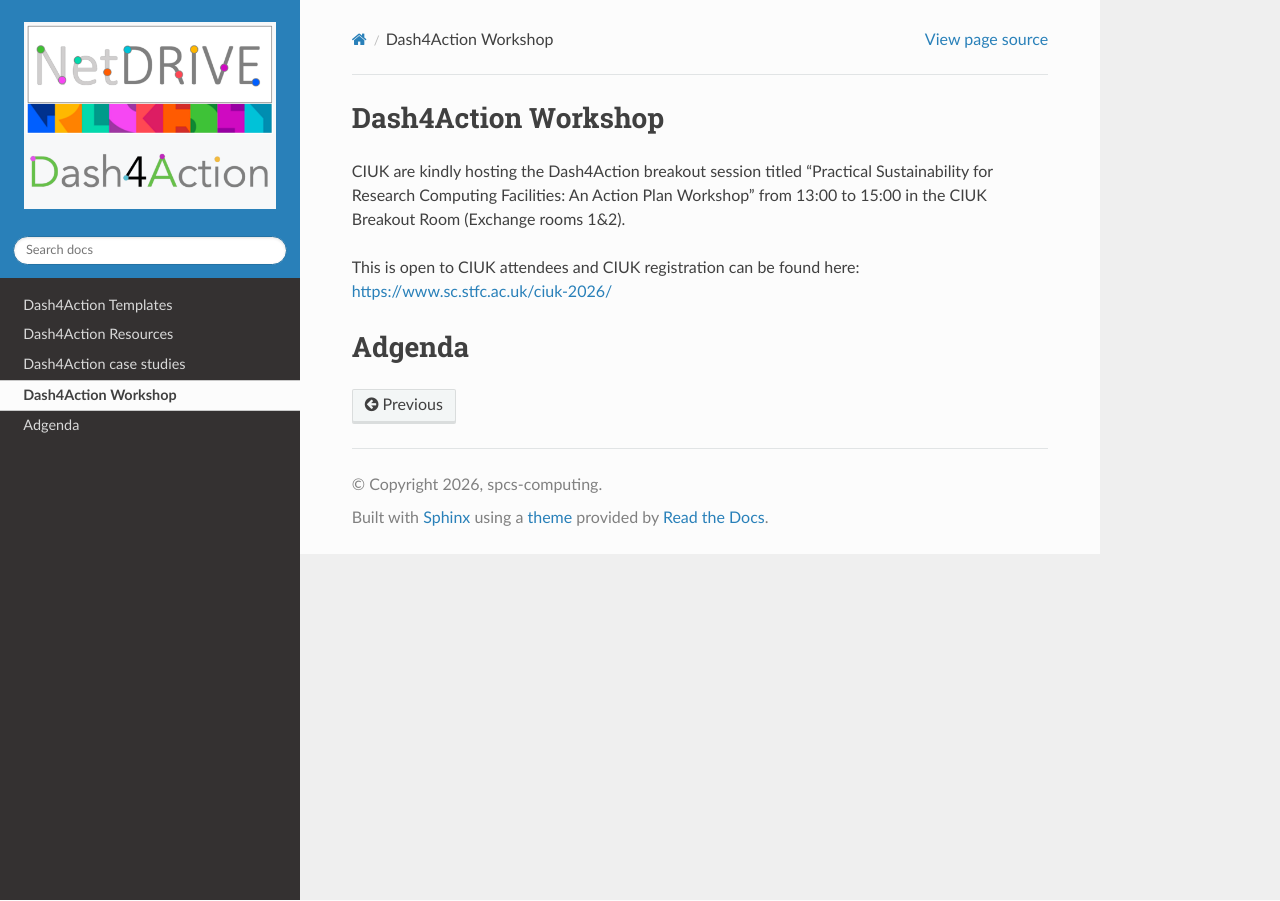
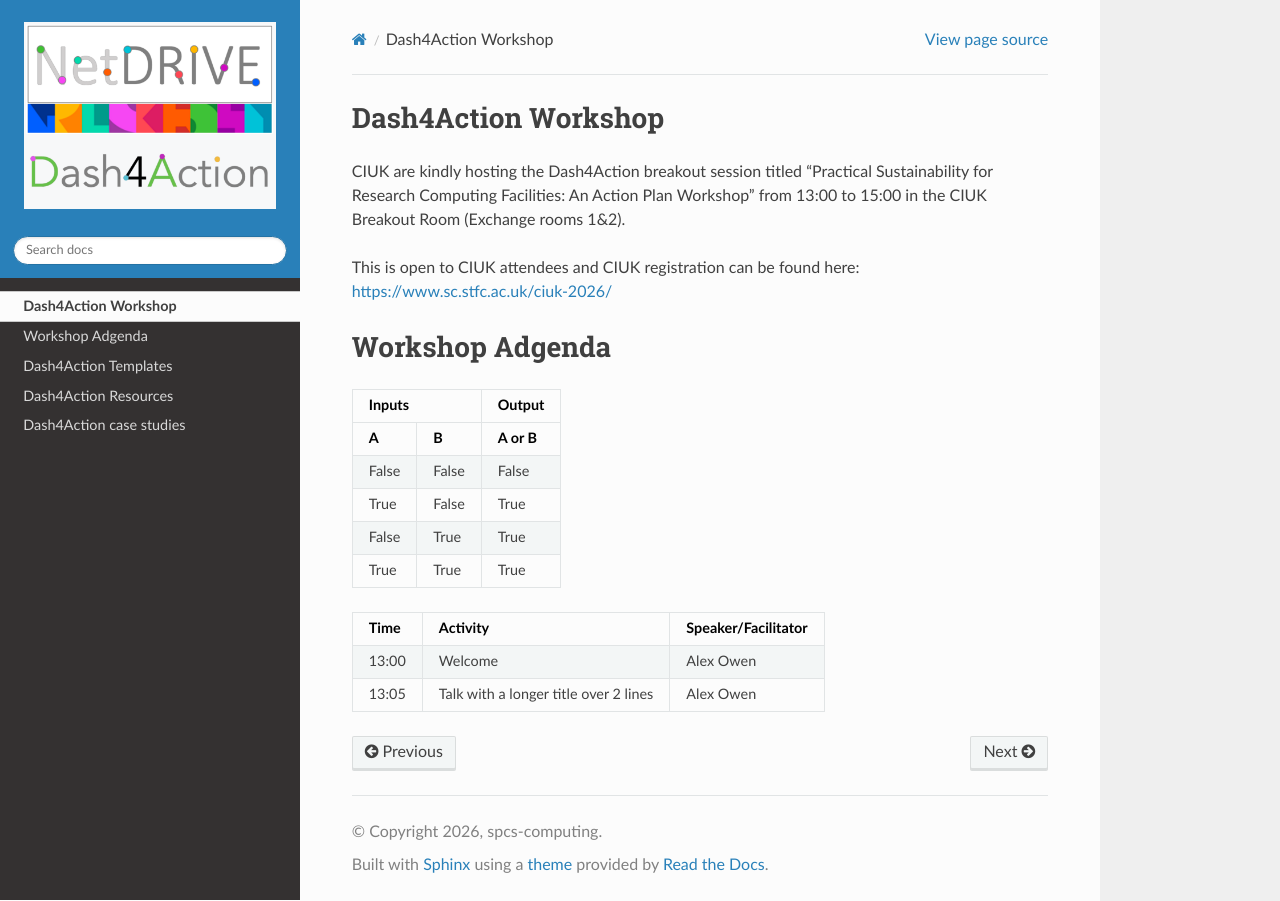
Before and after one commit to raowenqmul/Dash4Action, a Sphinx documentation site: the page built from docs/workshop/index.rst, in a window 1280 px wide. Built offline with Sphinx 7.4.7 and the Read the Docs theme 3.1.0, drawn with Linux system fonts in a browser that asks for light colours.

Commit message:
update adgenda

```diff
--- a/docs/workshop/index.rst
+++ b/docs/workshop/index.rst
@@ -1,4 +1,5 @@
 .. _sec-workshop-label:
+
 Dash4Action Workshop
 ====================
 
@@ -10,13 +11,29 @@ This is open to CIUK attendees and CIUK registration can be found here:
 https://www.sc.stfc.ac.uk/ciuk-2026/
 
 
-Adgenda
-=======
+Workshop Adgenda
+================
 
 
+=====  =====  ======
+   Inputs     Output
+------------  ------
+  A      B    A or B
+=====  =====  ======
+False  False  False
+True   False  True
+False  True   True
+True   True   True
+=====  =====  ======
 
 
-
+===== ================================== ===================
+Time  Activity                           Speaker/Facilitator
+===== ================================== ===================
+13:00 Welcome                            Alex Owen
+13:05 Talk with a longer title           Alex Owen
+      over 2 lines
+===== ================================== ===================
 
 
 .. toctree::
```
Also changed, not shown: docs/index.rst (+4 -4 lines).
